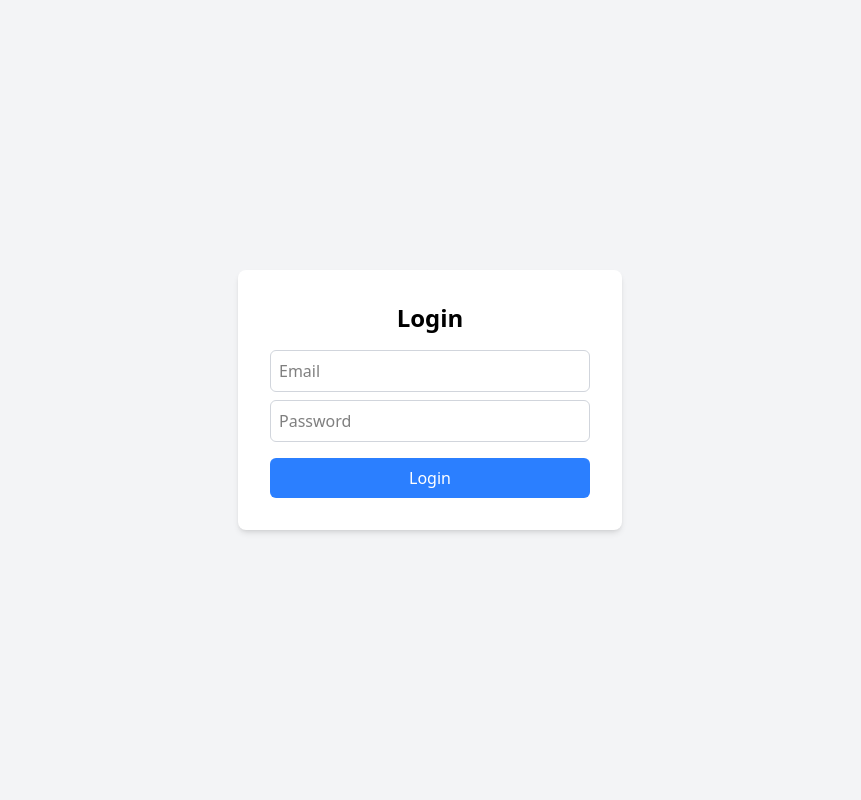
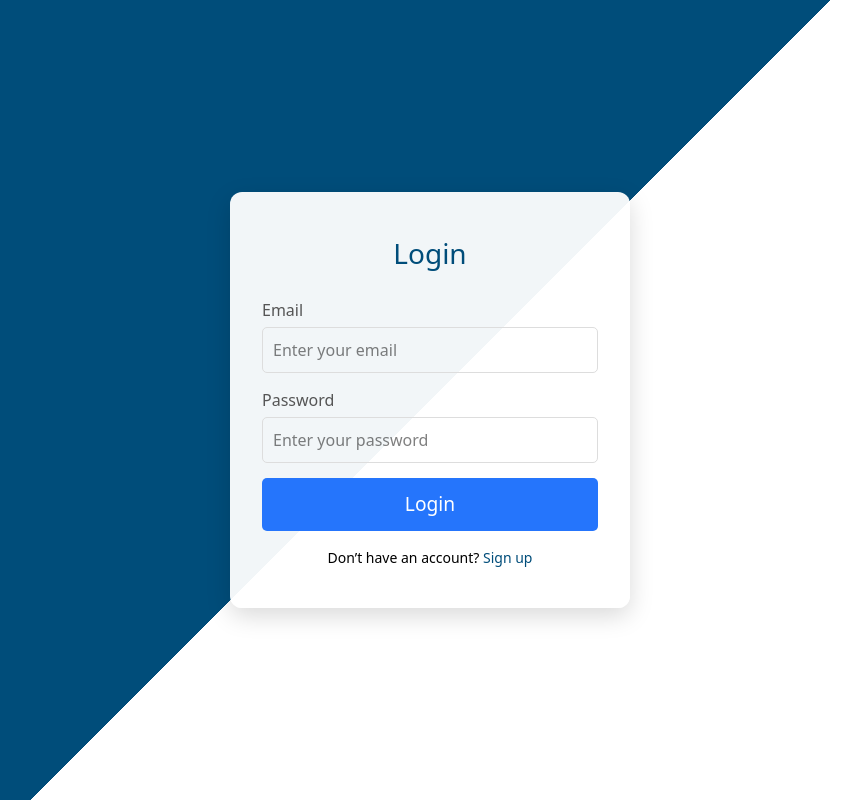
Before and after one commit to not3zra/slow-learners, a React (Vite) app in the folder client/: page /login in a window 1280 px wide. Shown: the whole page, without its empty margins (210-1071 px from the left). Built offline with nearby package versions, Linux system fonts and the light colour scheme.

Commit message:
Update login page[JASMINE]

```diff
--- /dev/null
+++ b/client/src/pages/Login.css
@@ -0,0 +1,93 @@
+.login-container {
+    display: flex;
+    align-items: center;
+    justify-content: center;
+    min-height: 100vh;
+    background: linear-gradient(135deg, #004d7a 50%, #ffffff 50%);
+    position: relative;
+    overflow: hidden;
+    padding: 2rem;
+  }
+
+  .login-form {
+    background-color: rgba(255, 255, 255, 0.95);
+    padding: 2.5rem 2rem;
+    border-radius: 12px;
+    box-shadow: 0 8px 25px rgba(0, 0, 0, 0.15);
+    max-width: 400px;
+    width: 100%;
+    z-index: 1;
+  }
+
+  .login-form h1 {
+    text-align: center;
+    color: #004d7a;
+    margin-bottom: 1.5rem;
+    font-size: 28px;
+  }
+
+  .input-field {
+    width: 100%;
+    padding: 12px 14px;
+    margin-bottom: 1.2rem;
+    border: 1px solid #ccc;
+    border-radius: 8px;
+    font-size: 16px;
+    transition: border 0.3s ease;
+  }
+
+  .input-field:focus {
+    border-color: #004d7a;
+    outline: none;
+  }
+
+  .submit-btn {
+    width: 100%;
+    background-color: #004d7a;
+    color: #fff;
+    padding: 12px;
+    border: none;
+    border-radius: 8px;
+    font-size: 16px;
+    cursor: pointer;
+    transition: background-color 0.3s ease, transform 0.2s ease;
+  }
+
+  .submit-btn:hover {
+    background-color: #003459;
+    transform: translateY(-2px);
+  }
+
+  .error-message {
+    color: red;
+    text-align: center;
+    margin-bottom: 10px;
+    font-size: 14px;
+  }
+
+  .signup-redirect {
+    text-align: center;
+    margin-top: 1rem;
+    font-size: 14px;
+  }
+
+  .signup-redirect a {
+    color: #004d7a;
+    text-decoration: none;
+    font-weight: 500;
+  }
+
+  .signup-redirect a:hover {
+    text-decoration: underline;
+  }
+
+  /* Responsive */
+  @media screen and (max-width: 600px) {
+    .login-form {
+      padding: 1.8rem 1.2rem;
+    }
+
+    .login-form h1 {
+      font-size: 24px;
+    }
+  }
--- a/client/src/pages/Login.jsx
+++ b/client/src/pages/Login.jsx
@@ -1,6 +1,7 @@
 import { useState } from "react";
-import { useNavigate } from "react-router-dom";
+import { useNavigate, Link } from "react-router-dom";
 import axios from "axios";
+import "./Login.css";
 
 export default function LoginPage() {
     const [email, setEmail] = useState("");
@@ -8,8 +9,14 @@ export default function LoginPage() {
     const [error, setError] = useState("");
     const navigate = useNavigate();
 
+    // Handle login form submission
     const handleLogin = async (e) => {
         e.preventDefault();
+        if (!email || !password) {
+            setError("Please fill in both fields");
+            return;
+        }
+
         try {
             const response = await axios.post("http://localhost:5000/api/users/login",
                 { email, password },
@@ -29,35 +36,47 @@ export default function LoginPage() {
     };
 
     return (
-        <div className="min-h-screen flex items-center justify-center bg-gray-100">
-            <form
-                onSubmit={handleLogin}
-                className="bg-white shadow-md rounded-lg p-8 w-full max-w-sm"
-            >
-                <h1 className="text-2xl font-bold text-center mb-4">Login</h1>
-                {error && <p className="text-red-500 text-center mb-2">{error}</p>}
+        <div className="login-container">
+            <form onSubmit={handleLogin} className="login-form" autoComplete="off">
+                <h1>Login</h1>
+
+                {error && <p className="error-message" role="alert">{error}</p>}
+
+                <div className="form-group">
+                    <label htmlFor="email" className="input-label">Email</label>
                     <input
                         type="email"
-                    placeholder="Email"
+                        id="email"
+                        placeholder="Enter your email"
                         value={email}
                         onChange={(e) => setEmail(e.target.value)}
-                    className="w-full p-2 border border-gray-300 rounded-md mb-2"
+                        className="input-field"
                         required
+                        aria-label="Email address"
                     />
+                </div>
+
+                <div className="form-group">
+                    <label htmlFor="password" className="input-label">Password</label>
                     <input
                         type="password"
-                    placeholder="Password"
+                        id="password"
+                        placeholder="Enter your password"
                         value={password}
                         onChange={(e) => setPassword(e.target.value)}
-                    className="w-full p-2 border border-gray-300 rounded-md mb-4"
+                        className="input-field"
                         required
+                        aria-label="Password"
                     />
-                <button
-                    type="submit"
-                    className="w-full bg-blue-500 text-white py-2 rounded-md hover:bg-blue-600"
-                >
+                </div>
+
+                <button type="submit" className="submit-btn">
                     Login
                 </button>
+
+                <div className="signup-redirect">
+                    Don’t have an account? <Link to="/signup">Sign up</Link>
+                </div>
             </form>
         </div>
     );
```
Lines whose indentation alone changed are shown as unchanged.
